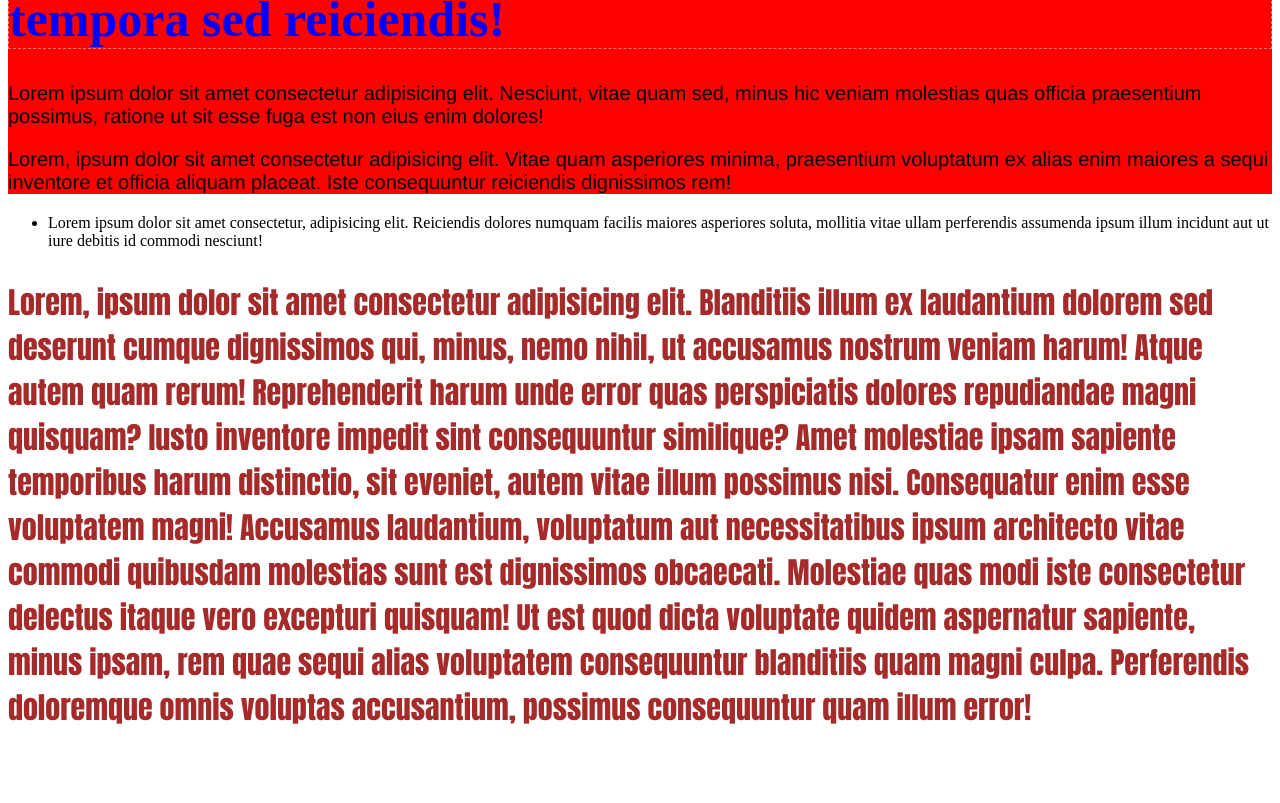
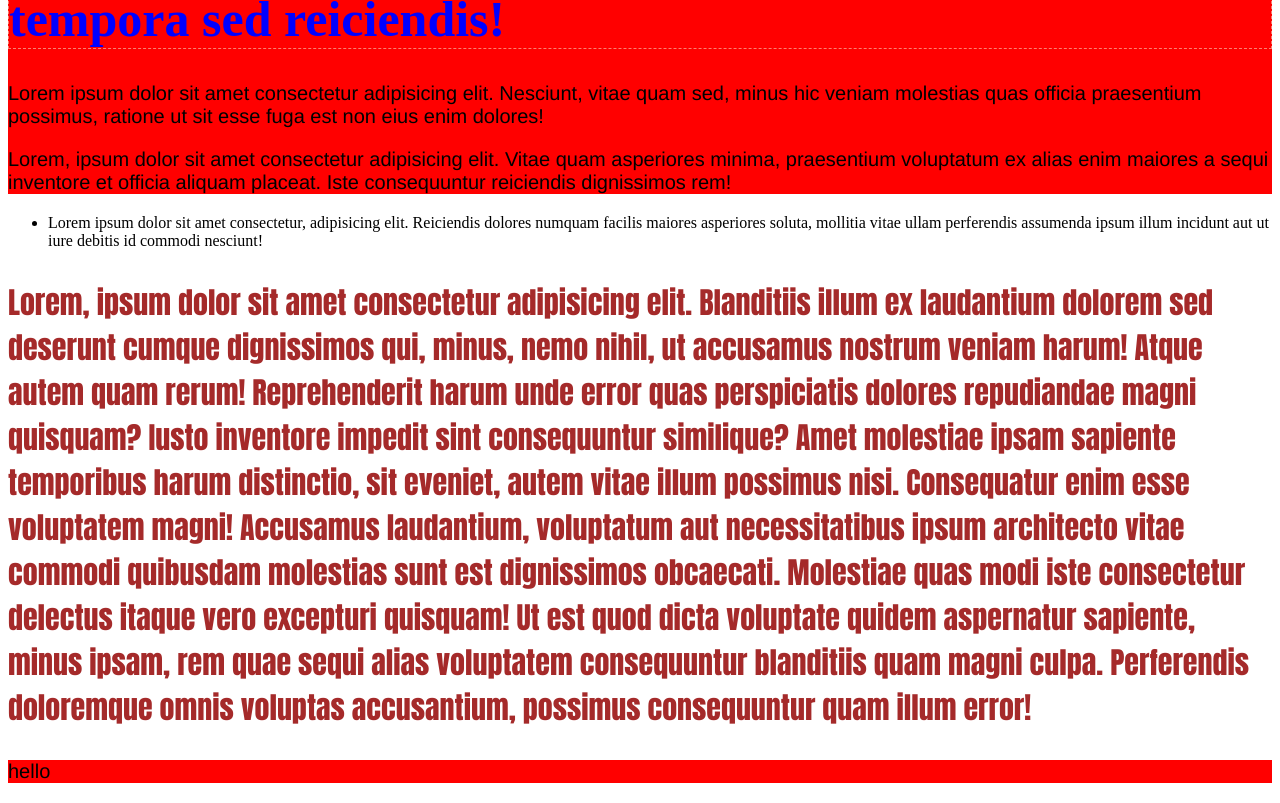
Before and after one commit to gracesooyeun/01-Bio-portrait, a plain HTML site: page index.html in a window 1280 px wide. Shown: the part 2355-3158 px from the top of the page. Before the commit the page ends 3115 px from the top, so only its background shows below. Drawn offline with Linux system fonts and the light colour scheme.

Commit message:
Add a new div with a paragraph to index.html

```diff
--- a/index.html
+++ b/index.html
@@ -37,6 +37,8 @@
     Reprehenderit harum unde error quas perspiciatis dolores repudiandae magni quisquam? Iusto inventore impedit sint consequuntur similique? Amet molestiae ipsam sapiente temporibus harum distinctio, sit eveniet, autem vitae illum possimus nisi.
     Consequatur enim esse voluptatem magni! Accusamus laudantium, voluptatum aut necessitatibus ipsum architecto vitae commodi quibusdam molestias sunt est dignissimos obcaecati. Molestiae quas modi iste consectetur delectus itaque vero excepturi quisquam!
     Ut est quod dicta voluptate quidem aspernatur sapiente, minus ipsam, rem quae sequi alias voluptatem consequuntur blanditiis quam magni culpa. Perferendis doloremque omnis voluptas accusantium, possimus consequuntur quam illum error!</h3>
-
+<div>
+    <p>hello</p>
+</div>
 </body>
 </html>
```
